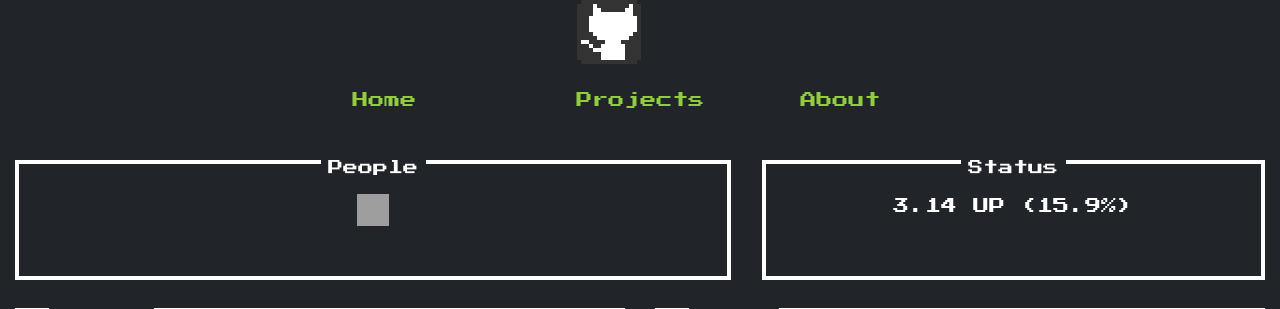
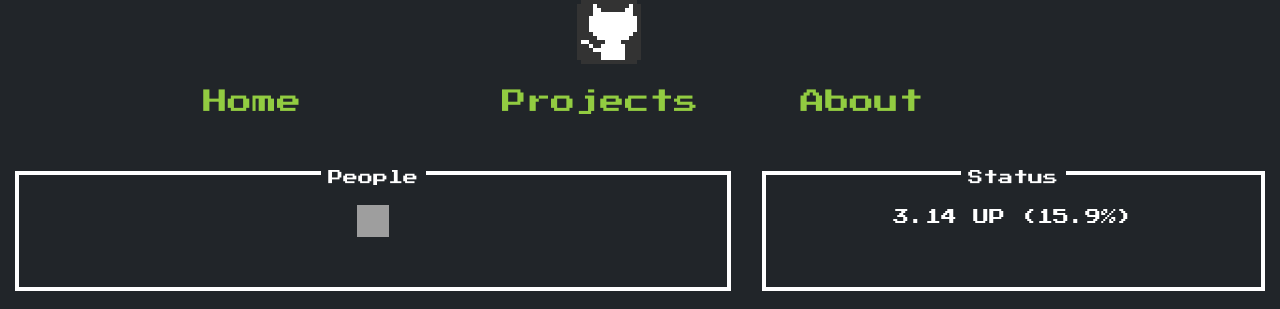
Before and after one commit to noctoid/daothon, a Django app: page /people/sample/ in a window 1280 px wide. Shown: the top 309 px of the page. Run offline with Django 3.2, Linux system fonts and the light colour scheme; some libraries are stand-ins or nearby versions; grey boxes are pictures that could not be loaded.

```diff
--- a/daothon_server/daothon_server/templates/navbar.html
+++ b/daothon_server/daothon_server/templates/navbar.html
@@ -7,14 +7,14 @@
     </div>
 
     <div class="row">
-        <div class="col s2 offset-s2">
-            <a href="../../"><span class="nes-text is-success">Home</span></a>
+        <div class="col s4">
+            <a href="../../"><h5><span class="nes-text is-success">Home</span></h5></a>
         </div>
-        <div class="col s2 offset-s1">
-            <a href="../../"><span class="nes-text is-success">Projects</span></a>
+        <div class="col s4">
+            <a href="../../"><h5><span class="nes-text is-success">Projects</span></h5></a>
         </div>
-        <div class="col s2 offset-s1">
-            <a href="../../"><span class="nes-text is-success">About</span></a>
+        <div class="col s4">
+            <a href="../../"><h5><span class="nes-text is-success">About</span></h5></a>
         </div>
     </div>
 </div>
```
